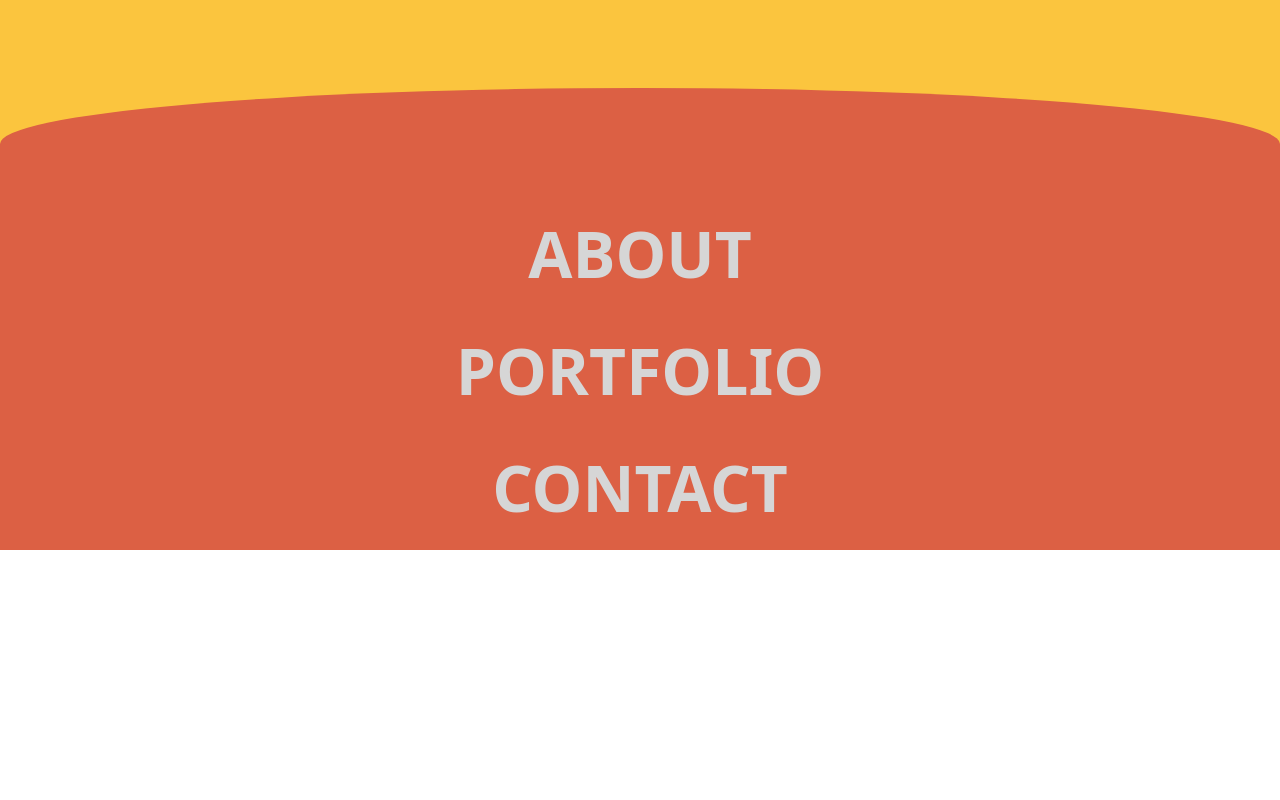
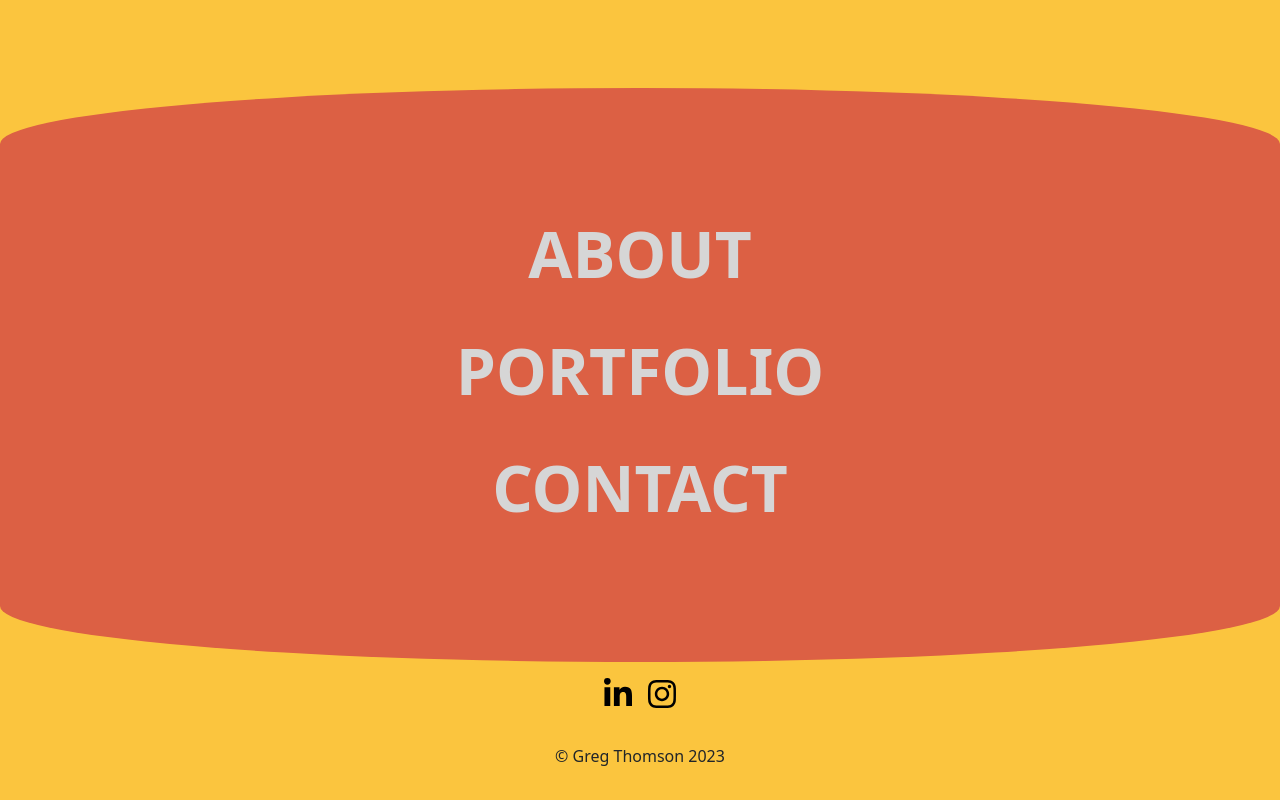
Before and after one commit to Greg12Thomson/jennyPortfolio, a React (Create React App) app: page / in a window 1280 px wide. Shown: the part 744-1544 px from the top of the page. Before the commit the page ends 1294 px from the top, so only its background shows below. Built offline with nearby package versions, Linux system fonts and the light colour scheme.

Commit message:
Add footer

```diff
--- a/package.json
+++ b/package.json
@@ -3,6 +3,10 @@
   "version": "0.1.0",
   "private": true,
   "dependencies": {
+    "@fortawesome/fontawesome-svg-core": "^6.4.2",
+    "@fortawesome/free-brands-svg-icons": "^6.4.2",
+    "@fortawesome/free-solid-svg-icons": "^6.4.2",
+    "@fortawesome/react-fontawesome": "^0.2.0",
     "bootstrap": "^5.3.0",
     "node-sass": "^7.0.3",
     "react": "^18.2.0",
--- a/src/App.tsx
+++ b/src/App.tsx
@@ -1,20 +1,21 @@
 import React from "react";
 
+import './App.css';
+
+import Footer from "./components/Footer";
 import Menu from './components/Menu'
 import Header from './components/Header'
-
-import './App.css';
 
 function App() {
   return (
     <div className="App">
-      <header className="App-header">
-        <Header />
-      </header>
+      <Header />
       <div className="slanted"></div>
       <div className="section">
         <Menu />
       </div>
+      <div className="slanted-down"></div>
+      <Footer />
     </div>
   );
 }
--- /dev/null
+++ b/src/components/Footer.tsx
@@ -0,0 +1,26 @@
+import React from 'react';
+import {Col, Container, Row} from 'react-bootstrap';
+import { FontAwesomeIcon } from '@fortawesome/react-fontawesome'
+import { faLinkedinIn, faInstagram } from '@fortawesome/free-brands-svg-icons'
+
+function Footer() {
+    return (
+        <Container className="footer">
+          <Row className="socials">
+            <Col md={12}>
+              <a className='link' href='https://linkedin.com/in/jenny-cleeton-6a109395'><FontAwesomeIcon icon={faLinkedinIn} size='2x'/></a>
+              <a href='https://www.instagram.com/cleetoncreatives'><FontAwesomeIcon icon={faInstagram} size='2x' /></a>
+            </Col>
+          </Row>
+          <Row className="footnote">
+            <Col md={12}>
+              <p>
+                © Greg Thomson 2023
+              </p>
+            </Col>
+          </Row>
+        </Container>
+    );
+}
+
+export default Footer;
--- a/src/components/Header.tsx
+++ b/src/components/Header.tsx
@@ -1,8 +1,9 @@
 import React from 'react';
 import {Col, Container, Row} from 'react-bootstrap';
 
-function Hero() {
+function Header() {
     return (
+      <header className="App-header">
         <Container className="header">
           <Row>
             <Col md={12}>
@@ -24,7 +25,8 @@ function Hero() {
             </Col>
           </Row>
         </Container>
+      </header>
     );
 }
 
-export default Hero;
+export default Header;
--- a/src/index.tsx
+++ b/src/index.tsx
@@ -4,6 +4,7 @@ import ReactDOM from 'react-dom';
 import App from './App';
 import reportWebVitals from './reportWebVitals';
 import 'bootstrap/dist/css/bootstrap.min.css';
+import './styles/footer.scss'
 import './styles/menu.scss'
 import './styles/header.scss'
 import { BrowserRouter } from 'react-router-dom';
--- /dev/null
+++ b/src/styles/footer.scss
@@ -0,0 +1,24 @@
+@import "parameters";
+
+.footer {
+    padding: 1rem;
+
+    .footnote {
+        padding: 2rem 0 1rem 0;
+        display: flex;
+        justify-content: center;
+        p {
+            margin: 0;
+        }
+    }
+
+    .socials {
+        .link {
+            padding-right: 1rem;
+        }
+
+        a {
+            color: black;
+        }
+    }
+}
--- a/src/styles/menu.scss
+++ b/src/styles/menu.scss
@@ -11,6 +11,14 @@
     margin-top: 2rem;
     border-top-left-radius: 50%;
     border-top-right-radius: 50%;
+    overflow: visible;
+}
+
+.slanted-down {
+    background-color: $orange;
+    min-height: 7rem;
+    border-bottom-left-radius: 50%;
+    border-bottom-right-radius: 50%;
     overflow: visible;
 }
 
```
Also changed, not shown: 1 other file (tests, documents, lock files or other folders).
